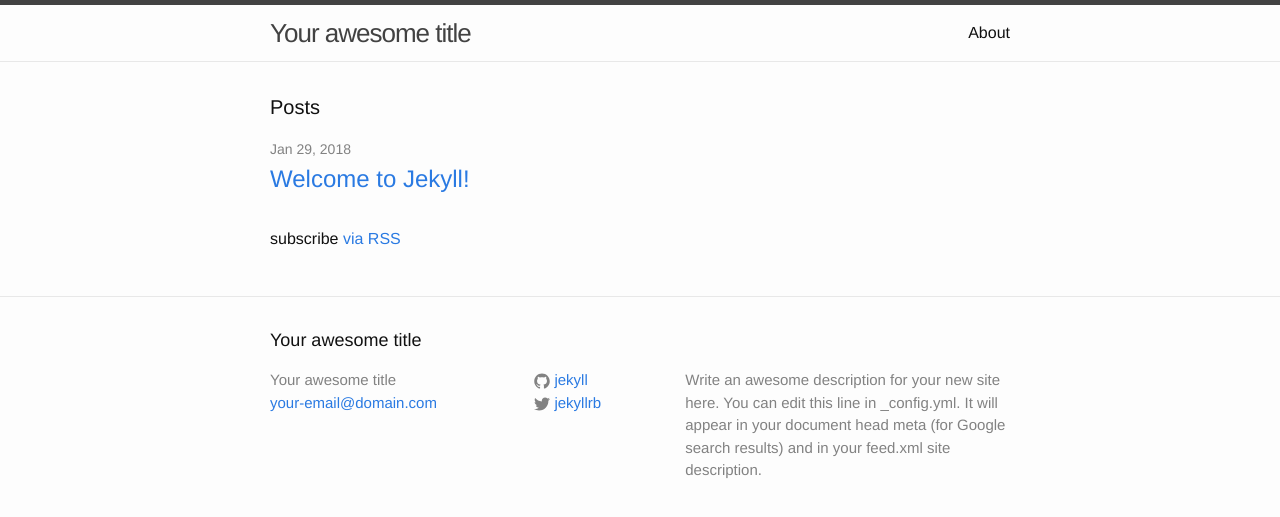
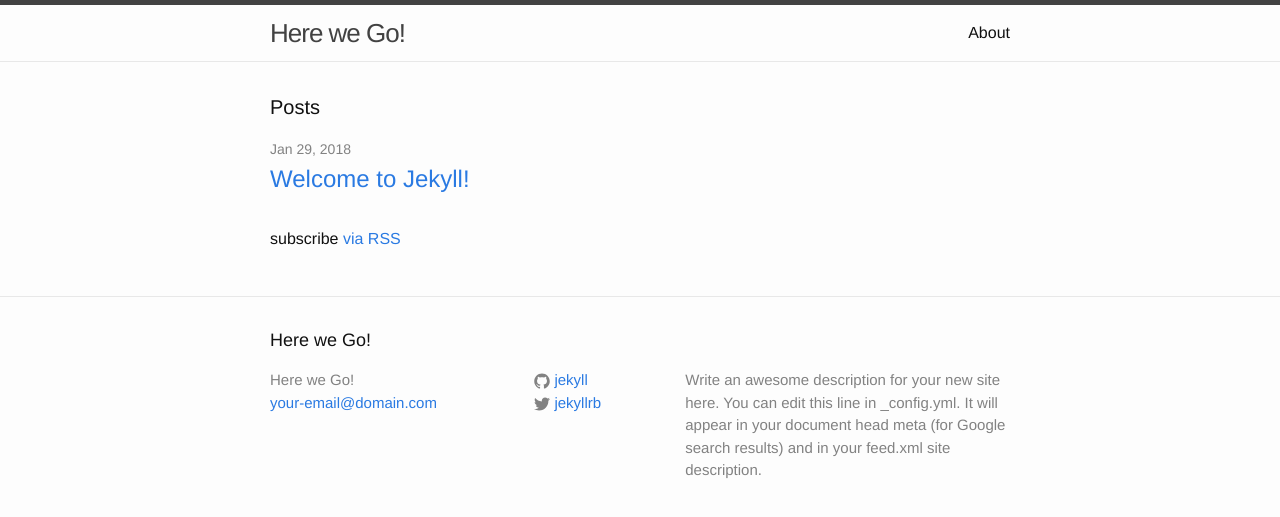
Before and after one commit to phteven7/phteven7.github.io, a Jekyll site: the page built from index.html, in a window 1280 px wide. Shown: the top 517 px of the page. Built offline with Jekyll 4.4.1, drawn with Linux system fonts in a browser that asks for light colours.

Commit message:
Update _config.yml

```diff
--- a/_config.yml
+++ b/_config.yml
@@ -6,7 +6,7 @@
 # 'jekyll serve'. If you change this file, please restart the server process.
 
 # Site settings
-title: Your awesome title
+title: Here we Go!
 email: your-email@domain.com
 description: > # this means to ignore newlines until "baseurl:"
   Write an awesome description for your new site here. You can edit this
```
